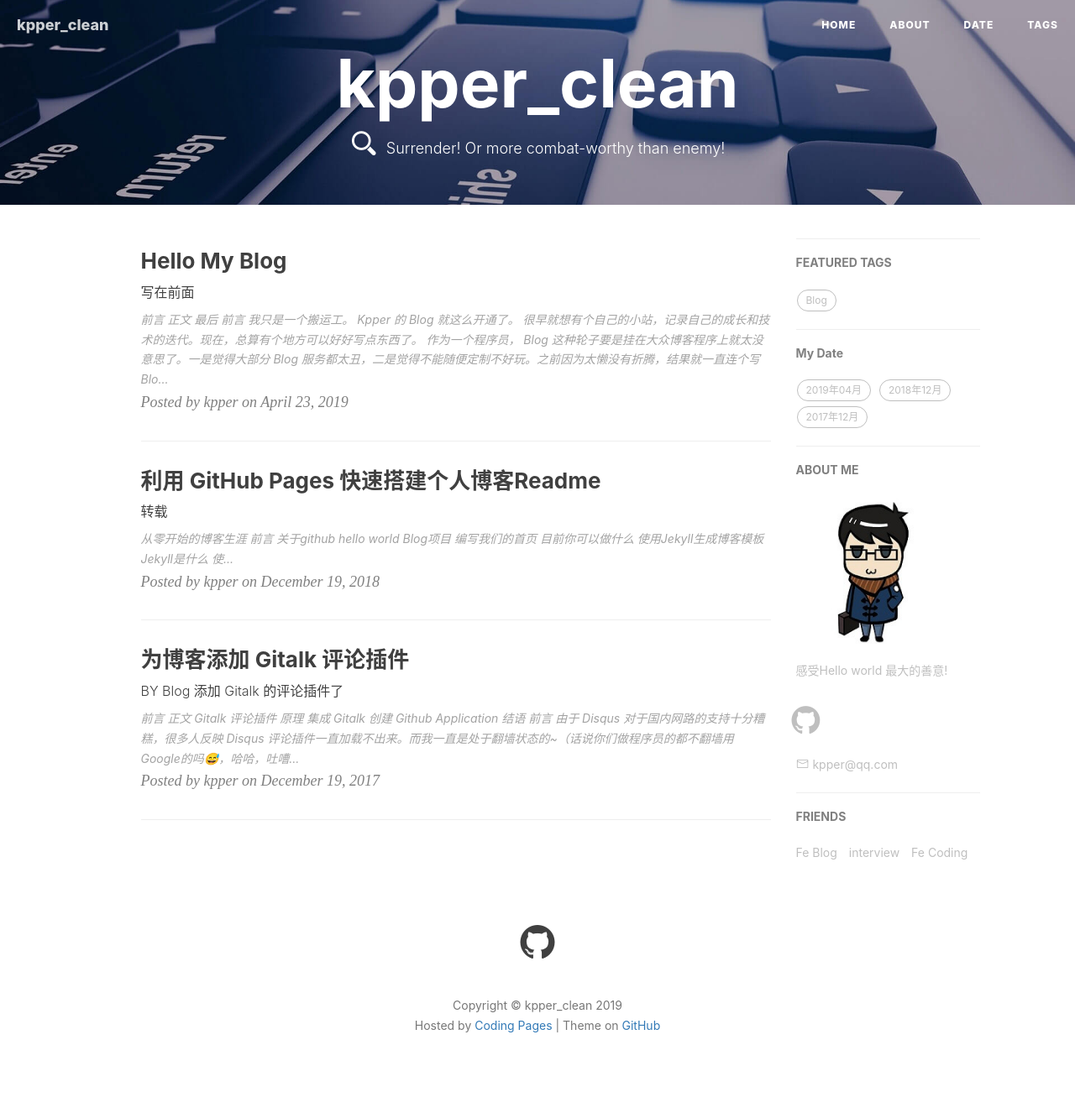
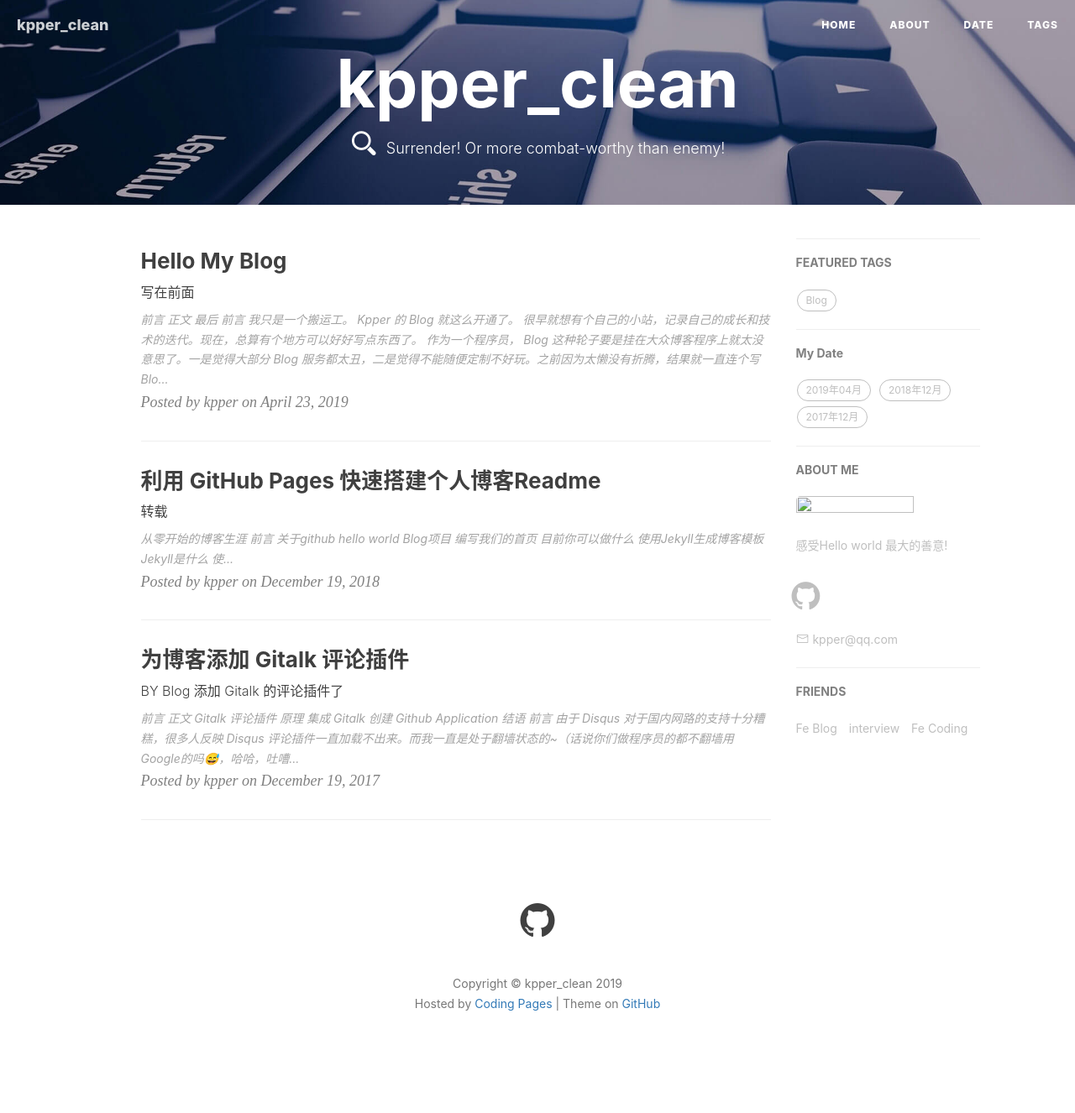
Before and after one commit to kpper/kpper_clean, a Jekyll site: the page built from index.html, in a window 1280 px wide. Shown: the whole page at 84% size. Built offline with Jekyll 4.4.1, drawn with Linux system fonts in a browser that asks for light colours; the list of posts is cut into pages by our own code; after the commit the page ends 1300 px from its top, so only the background shows below that.

Commit message:
Update _config.yml

```diff
--- a/_config.yml
+++ b/_config.yml
@@ -19,7 +19,7 @@ baidu_js_push: false
 # Sidebar settings侧边栏
 sidebar: true                           # whether or not using Sidebar.
 sidebar-about-description: "感受Hello world 最大的善意!"
-sidebar-avatar: /img/avatar_p11179162.jpg      # use absolute URL, seeing it's used in both `/` and `/about/`
+sidebar-avatar: kpper_clean/img/avatar_p11179162.jpg      # use absolute URL, seeing it's used in both `/` and `/about/`
 
 
 # SNS settings社交账号
```
